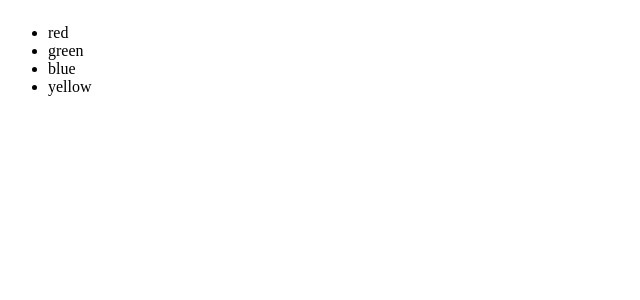
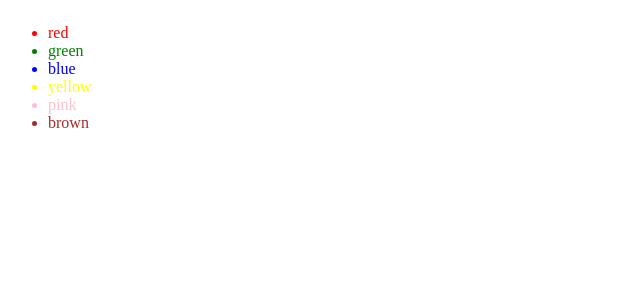
Before and after one commit to HumayGasimova/ReactTypescript, a React app: page / in a window 1280 px wide. Shown: the top 300 px of the page, without its empty margins (0-640 px from the left). Built offline with nearby package versions, Linux system fonts and the light colour scheme.

Commit message:
fruits array

```diff
--- a/src/Header/header.tsx
+++ b/src/Header/header.tsx
@@ -11,7 +11,7 @@
 import './header.scss';
 
 type HeaderProps = {
-    text: string
+   fruits: Array<string>
 }
 
 /**
@@ -24,12 +24,6 @@ export const Header = (props: HeaderProps) => {
      * State
      */
 
-    let fruits: Array<string> = [
-        "red",
-        "green",
-        "blue",
-        "yellow"
-    ]
 
     /**
      * Methods
@@ -42,8 +36,10 @@ export const Header = (props: HeaderProps) => {
 
     return(
         <ul className="header">
-            {fruits.map((el, i) => {
-                return <li key={i}>{el}</li>
+            {props.fruits.map((el, i) => {
+                let color : string = ""
+                color = el;
+                return <li key={i} style={{color : el}}>{el}</li>
             })}
         </ul>
     );
--- a/src/index.tsx
+++ b/src/index.tsx
@@ -3,7 +3,15 @@ import * as ReactDOM from 'react-dom';
 
 import Header from './Header/header';
 
+let fruits : Array<string> = [
+  'red',
+  'green',
+  'blue',
+  'yellow',
+  'pink',
+  'brown'
+]
 ReactDOM.render(
-  <Header text="Hello"/>,
+  <Header fruits={fruits}/>,
    document.getElementById('app')
 );
```
